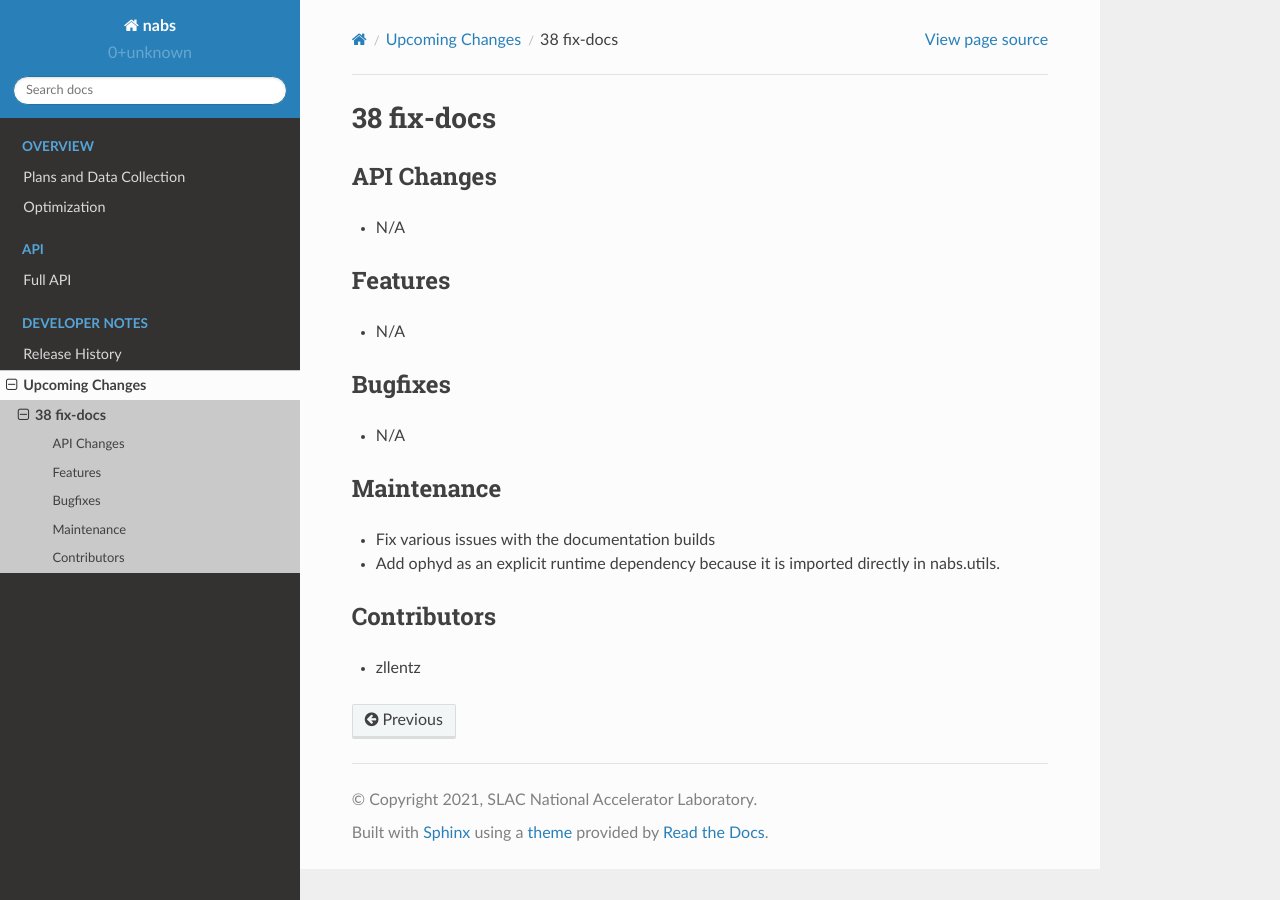
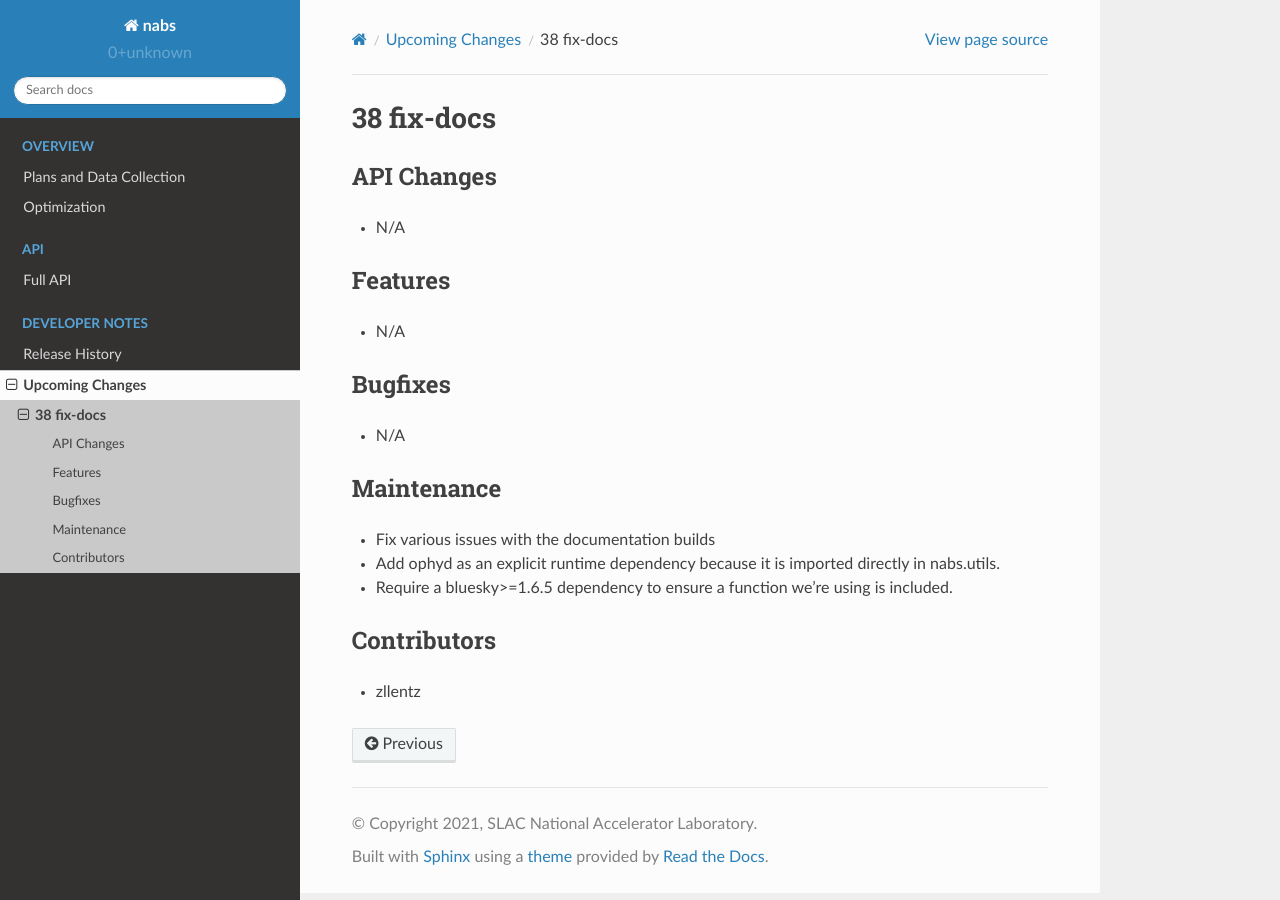
Before and after one commit to pcdshub/nabs, a Sphinx documentation site: the page built from docs/source/upcoming_release_notes/38-fix-docs.rst, in a window 1280 px wide. Built offline with Sphinx 7.4.7 and the Read the Docs theme 2.0.0, drawn with Linux system fonts in a browser that asks for light colours.

Commit message:
DOC: update pre-release notes

```diff
--- a/docs/source/upcoming_release_notes/38-fix-docs.rst
+++ b/docs/source/upcoming_release_notes/38-fix-docs.rst
@@ -18,6 +18,8 @@ Maintenance
 - Fix various issues with the documentation builds
 - Add ophyd as an explicit runtime dependency because it is imported
   directly in nabs.utils.
+- Require a bluesky>=1.6.5 dependency to ensure a function we're using
+  is included.
 
 Contributors
 ------------
```
